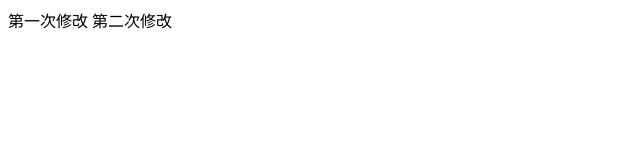
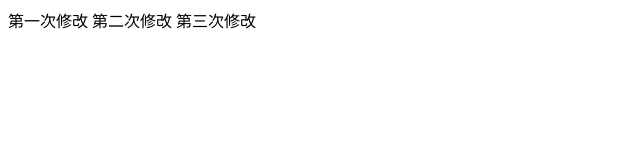
Before and after one commit to pearl-hzz/hzz, a plain HTML site: page index.html in a window 1280 px wide. Shown: the whole page, without its empty margins (0-640 px from the left). Drawn offline with Linux system fonts and the light colour scheme.

Commit message:
第三次

```diff
--- a/index.html
+++ b/index.html
@@ -9,5 +9,7 @@
 
 	第二次修改
 
+	第三次修改
+
 </body>
 </html>
```
